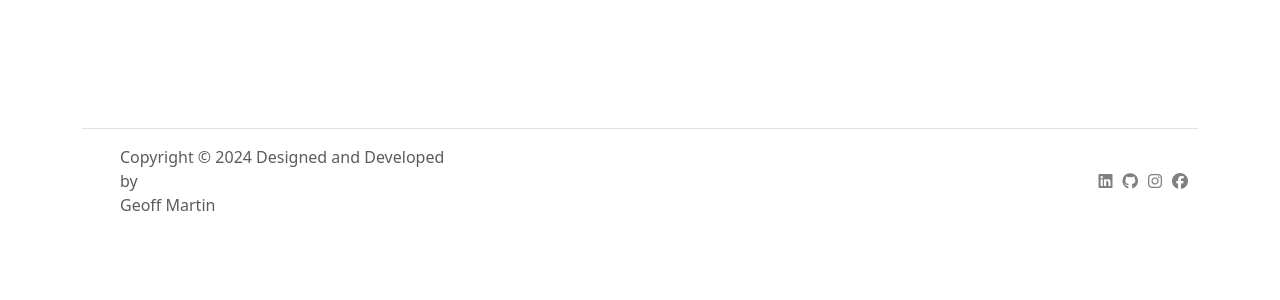
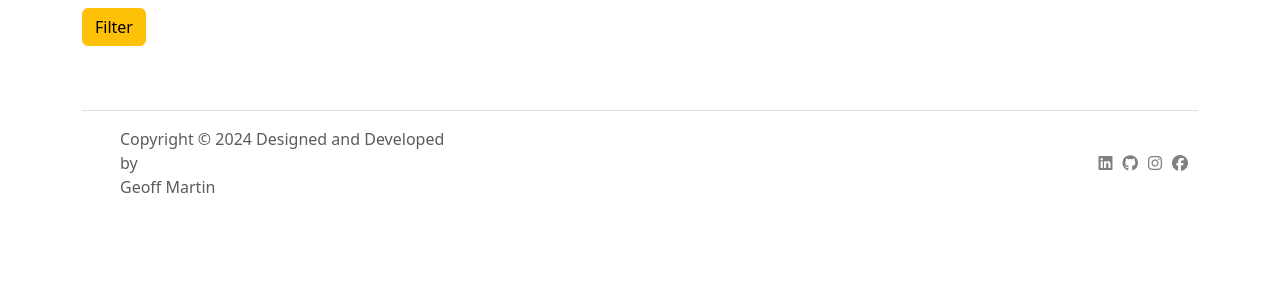
Before and after one commit to geoffm39/cafe-and-wifi-website, a Flask app: page /explore in a window 1280 px wide. Shown: the part 77-377 px from the top of the page. Run offline with Flask 3, Linux system fonts and the light colour scheme; data that the repository does not hold is empty; some libraries are stand-ins or nearby versions.

Commit message:
add filter button for model toggle

```diff
--- a/app/templates/explore.html
+++ b/app/templates/explore.html
@@ -3,7 +3,10 @@
 {% block title %}Explore new Places{% endblock %}
 
 {% block content %}
-<div class="row px-4 py-3 my-5">
+<div class="container my-2">
+    <button type="button" class="btn btn-warning">Filter</button>
+</div>
+<div class="row px-4 py-3">
     {% for cafe in cafes %}
     <div class="col-12 col-md-6 col-lg-4 col-xxl-3 mb-4 px-4">
         <div class="flip-card">
```
